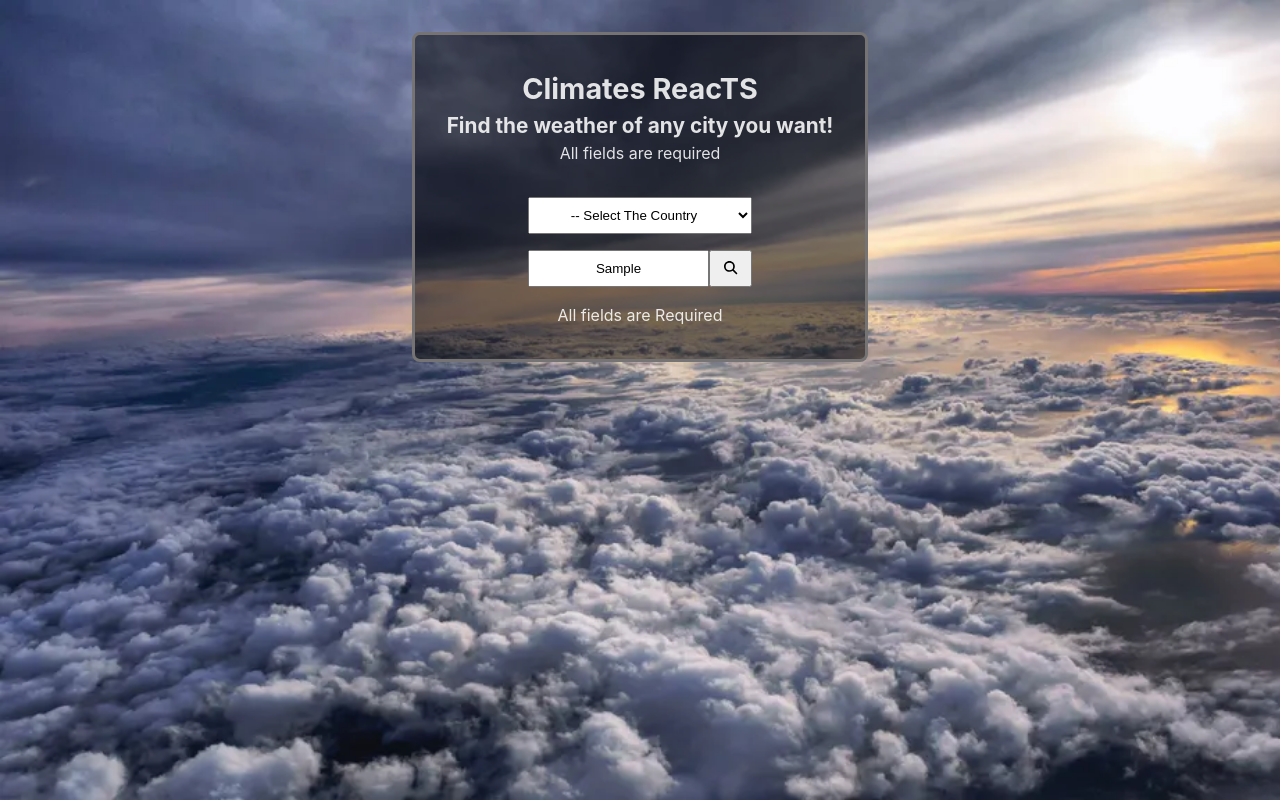
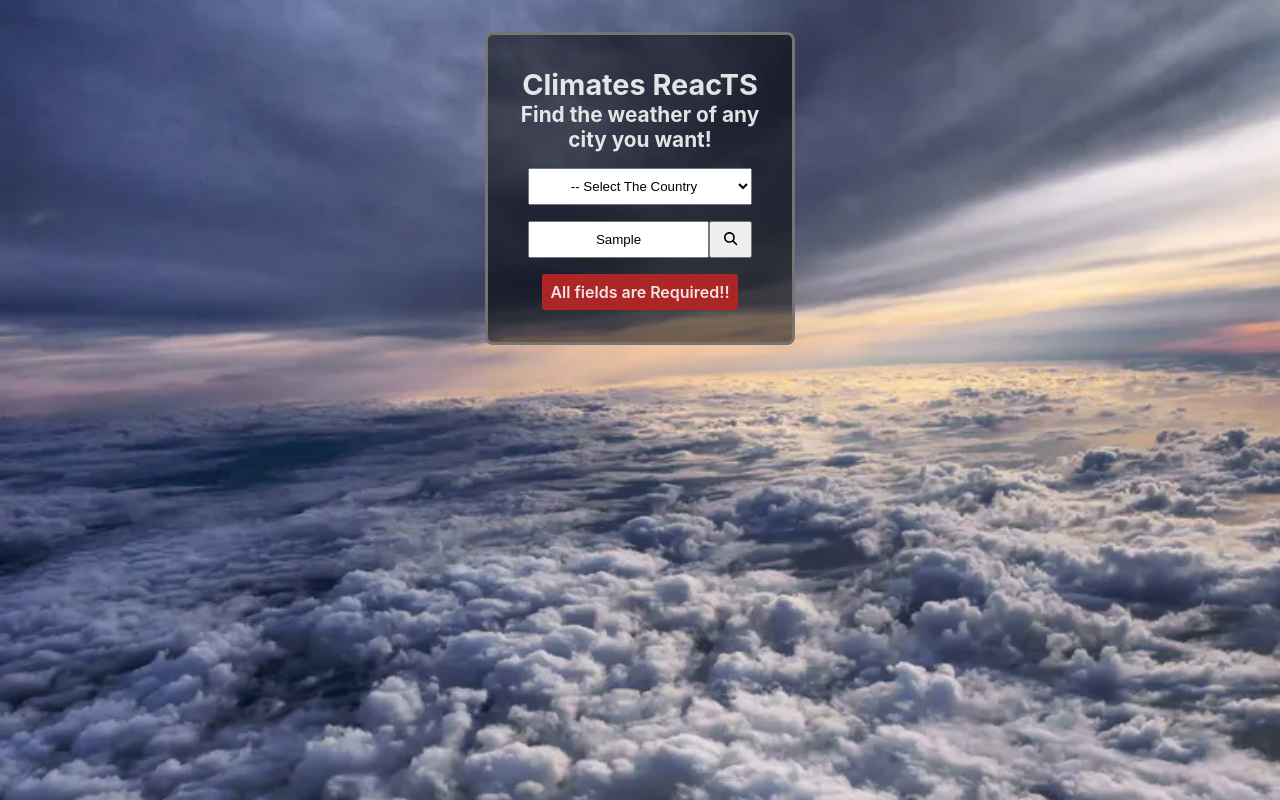
Before and after one commit to darioDe/weather-react-typescript, a React (Vite) app: page / in a window 1280 px wide. Both pictures are taken after typing "Sample" into the empty fields and a click on the button 730 px from the left and 228 px from the top of the page. Shown: the top 800 px of the page. Built offline with nearby package versions, Linux system fonts and the light colour scheme.

Commit message:
adding styles, icons

```diff
--- a/package.json
+++ b/package.json
@@ -13,7 +13,9 @@
     "@fortawesome/free-solid-svg-icons": "^6.3.0",
     "@fortawesome/react-fontawesome": "^0.2.0",
     "react": "^18.2.0",
-    "react-dom": "^18.2.0"
+    "react-dom": "^18.2.0",
+    "react-icon": "^1.0.0",
+    "react-icons": "^4.7.1"
   },
   "devDependencies": {
     "@types/react": "^18.0.27",
--- a/src/App.tsx
+++ b/src/App.tsx
@@ -12,6 +12,9 @@ export interface ResultAPI {
     temp_max: number;
     temp_min: number;
     humidity: number;
+  },
+  sys: {
+    country: string;
   },
   weather: [
     {
@@ -77,6 +80,9 @@ function App() {
             temp_max: result.main.temp_max,
             humidity: result.main.humidity,
           },
+          sys: {
+            country: result.sys.country,
+          },
           weather: [
             {
               description: result.weather[0].description,
@@ -104,7 +110,7 @@ function App() {
         <Form search={search} setSearch={setSearch} setConsult={setConsult} />
       </div>
       { error ?
-        <Error msg={'There are no results for your search'}/>
+        <Error msg={'There are no results for your search!!'}/>
         : <Climate result={result} />
       }
     </div>
--- a/src/components/Climate.tsx
+++ b/src/components/Climate.tsx
@@ -1,10 +1,14 @@
 import { ResultAPI } from '../App';
+import { RiSunLine } from 'react-icons/ri';
+import { BsCloudRain, BsFillCloudSunFill, BsFillCloudyFill } from 'react-icons/bs';
+
+
 
 const Climate: React.FC<{result: ResultAPI | undefined}> = ({ result }) => {
    if (!result) return null;
 
    // Desestructuring values of result
-   const { name, main, weather } = result;
+   const { name, main, sys, weather } = result;
 
    if (!name) return null;
 
@@ -18,6 +22,8 @@ const Climate: React.FC<{result: ResultAPI | undefined}> = ({ result }) => {
    const temperatureMin: string = (main.temp_min - kelvin).toFixed(0);
    const humidity: string = (main.humidity).toString();
    const description: string = weather[0].description;
+   const country: string = sys.country;
+
    // Vars for Date
    const today: Date = new Date();
    const dayOfWeek: string = today.toLocaleDateString('en-US', { weekday: 'long' });
@@ -31,16 +37,36 @@ const Climate: React.FC<{result: ResultAPI | undefined}> = ({ result }) => {
 
    return (
       <div className='box'>
-         <h2>{ name }</h2>
+         <h2>{ name }, {country}</h2>
          <p>{dateString}</p>
-         <div className='flex-row'>
-            <h1>{ temperature } <span> &#x2103; </span></h1>
-            <div className='flex-column'>
+
+         <div className='flex-column'>
+            <div className='flex-row'>
+               <p className='temp'>{ temperature } <span> ° </span></p>
+               { (description === 'clear sky') ?
+                  <RiSunLine className='icon'/> :
+                  (description === 'broken clouds') ?
+                  <BsFillCloudSunFill className='icon' /> :
+                  (description === 'overcast clouds'
+                  || description === 'few clouds'
+                  || description === 'overcast clouds'
+                  || description === 'scattered clouds') ?
+                  <BsFillCloudyFill className='icon' /> :
+
+                  // (description === 'few clouds') ?
+                  // <BsCloudRain className='icon'/> :
+                  ''
+
+
+               }
+            </div>
+            <div className='flex-row'>
                <p>max: { temperatureMax } <span> &#x2103; </span></p>
                <p>min: { temperatureMin } <span> &#x2103; </span></p>
             </div>
          </div>
          <p className='description'>{ description.toUpperCase() }</p>
+
          <p className='humidity'>Humidity: { humidity }%</p>
       </div>
    )
--- a/src/components/Error.tsx
+++ b/src/components/Error.tsx
@@ -4,7 +4,7 @@ type ErrorProps = {
 
 const Error: React.FC<ErrorProps> = ({ msg }) => {
    return (
-      <p>
+      <p className="error-msg">
          {msg}
       </p>
 
--- a/src/components/Form.tsx
+++ b/src/components/Form.tsx
@@ -1,6 +1,5 @@
 import { useState, Dispatch, SetStateAction } from "react";
 import { Search } from '../App';
-import Error from './Error';
 import { FontAwesomeIcon } from '@fortawesome/react-fontawesome';
 import { faSearch } from '@fortawesome/free-solid-svg-icons';
 
@@ -52,8 +51,6 @@ const Form: React.FC<{
    return (
       <form onSubmit={handleSubmit}>
 
-         {error? <Error msg = 'All fields are required' /> : "" }
-
          <label htmlFor='country'></label>
          <select
             name='country'
@@ -62,13 +59,55 @@ const Form: React.FC<{
             onChange={handleChange}
          >
             <option value='' style={{color:'black'}}>-- Select The Country</option>
-            <option value='US' > United States </option>
-            <option value='MX' > Mexico </option>
+            <option value='AT' > Austria </option>
+            <option value='AU' > Australia </option>
+            <option value='AM' > Armenia </option>
             <option value='AR' > Argentina </option>
+            <option value='BS' > Bahamas </option>
+            <option value='BD' > Bangladesh </option>
+            <option value='BE' > Belgica </option>
+            <option value='BR' > Brasil </option>
+            <option value='GB' > Britain </option>
+            <option value='CA' > Canada </option>
+            <option value='CH' > Suiza </option>
+            <option value='CI' > Ivory Coast </option>
+            <option value='CL' > Chile </option>
+            <option value='CM' > Cameroon </option>
+            <option value='CN' > China </option>
             <option value='CO' > Colombia </option>
             <option value='CR' > Costa Rica </option>
-            <option value='ES' > España </option>
-            <option value='PE' > Perú </option>
+            <option value='HR' > Croatia </option>
+            <option value='CU' > Cuba </option>
+            <option value='DO' > Dominican Republic </option>
+            <option value='DK' > Denmark </option>
+            <option value='EC' > Ecuador </option>
+            <option value='FI' > Finland </option>
+            <option value='FR' > France </option>
+            <option value='DE' > Germany </option>
+            <option value='GR' > Greece </option>
+            <option value='HN' > Honduras </option>
+            <option value='ES' > Spain </option>
+            <option value='FK' > Islas Malvinas </option>
+            <option value='IE' > Irland </option>
+            <option value='IL' > Israel </option>
+            <option value='IN' > India </option>
+            <option value='IT' > Italy </option>
+            <option value='JP' > Japan </option>
+            <option value='KP' > North Korea </option>
+            <option value='KR' > South Korea </option>
+            <option value='NG' > Nigeria </option>
+            <option value='NO' > Norway </option>
+            <option value='NZ' > New Zeland </option>
+            <option value='PR' > Puerto Rico </option>
+            <option value='PT' > Portugal </option>
+            <option value='RU' > Rusia </option>
+            <option value='SA' > Saudi Arabia </option>
+            <option value='UA' > Ukrain </option>
+            <option value='UY' > Uruguay </option>
+            <option value='US' > United States </option>
+            <option value='VE' > Venezuela </option>
+            <option value='ZA' > South Africa </option>
+
          </select>
 
          <div className='city-submit'>
@@ -89,7 +128,7 @@ const Form: React.FC<{
                <SearchIcon />
             </button>
          </div>
-         {error ? <p> All fields are Required </p> : null}
+         {error ? <p className="error-msg"> All fields are Required!! </p> : null}
       </form>
    )
 
--- a/src/index.css
+++ b/src/index.css
@@ -1,18 +1,3 @@
-:root {
-  font-family: Inter, system-ui, Avenir, Helvetica, Arial, sans-serif;
-  line-height: 1.5;
-  font-weight: 400;
-
-  color-scheme: light dark;
-  color: rgba(255, 255, 255, 0.87);
-
-  font-synthesis: none;
-  text-rendering: optimizeLegibility;
-  -webkit-font-smoothing: antialiased;
-  -moz-osx-font-smoothing: grayscale;
-  -webkit-text-size-adjust: 100%;
-}
-
 * {
   margin: 0;
   padding: 0;
@@ -21,14 +6,25 @@
 
 body {
   background-image: url('/public/0LSiZYPwozE-1024x576-MM-80.webp');
-  height: 100vh;
+  height: 120vh;
   background-size: cover;
   display: flex;
   justify-content: center;
+  overflow-x: hidden;
+  max-width: 100%;
+  font-family: Inter, system-ui, Avenir, Helvetica, Arial, sans-serif;
+  color-scheme: light dark;
+  color: rgba(255, 255, 255, 0.87);
+  font-weight: 400;
+}
+
+.App {
+  overflow-x: hidden;
 }
 
 header {
-
+  text-align: center;
+  width: 15rem;
 }
 
 .box {
@@ -37,11 +33,17 @@ header {
   border-radius: 0.5rem;
   border: 0.2rem solid #757373;
   padding: 2rem;
-  margin: 2rem;
+  margin: 2rem 0;
+  display: flex;
+  flex-direction: column;
+  align-content: center;
+  flex-wrap: wrap;
+  width: 15rem;
 }
 
 h1 {
   font-size: 1.8rem;
+  width: 15rem;
 }
 
 h2 {
@@ -68,7 +70,7 @@ form select {
 }
 
 .submit {
-  width: inherit;
+  width: 5rem;
 }
 
 .description {
@@ -77,15 +79,35 @@ form select {
   font-size: 1.3rem;
 }
 
+.icon {
+  width: 40px;
+  height: 40px;
+  padding: 1rem 0.5rem;
+}
+
 .humidity {
  color: #cddc39;
 }
 
+.temp {
+  font-size: 1.8rem;
+  font-weight: bold;
+  padding: 1rem 0.5rem;
+}
+
 .flex-row {
   display: flex;
+  justify-content: center;
 }
 
 .flex-column {
   display: flex;
   flex-direction: column;
 }
+
+.error-msg {
+  background-color: #ad2626;
+  padding: 0.5rem;
+  font-weight: 600;
+  border-radius: 0.2rem;
+}
```
Also changed, not shown: 1 other file (tests, documents, lock files or other folders).
